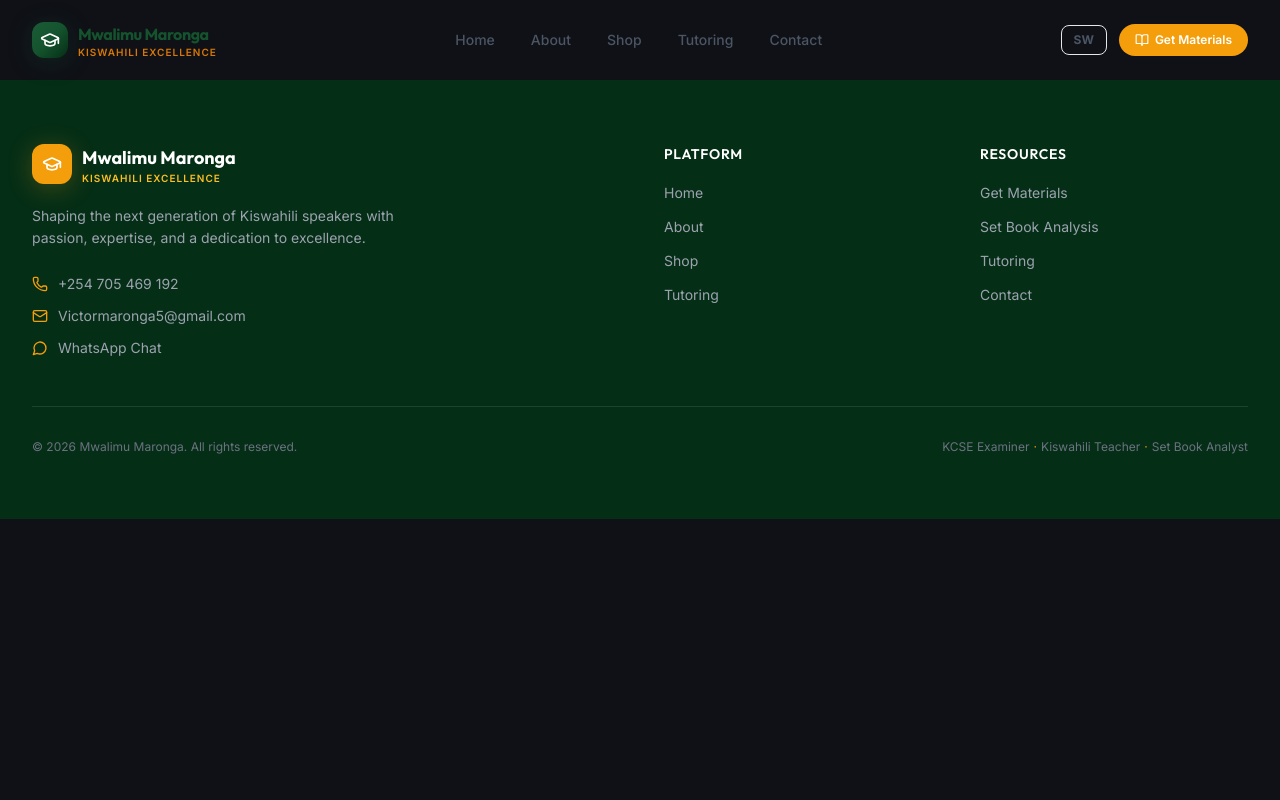
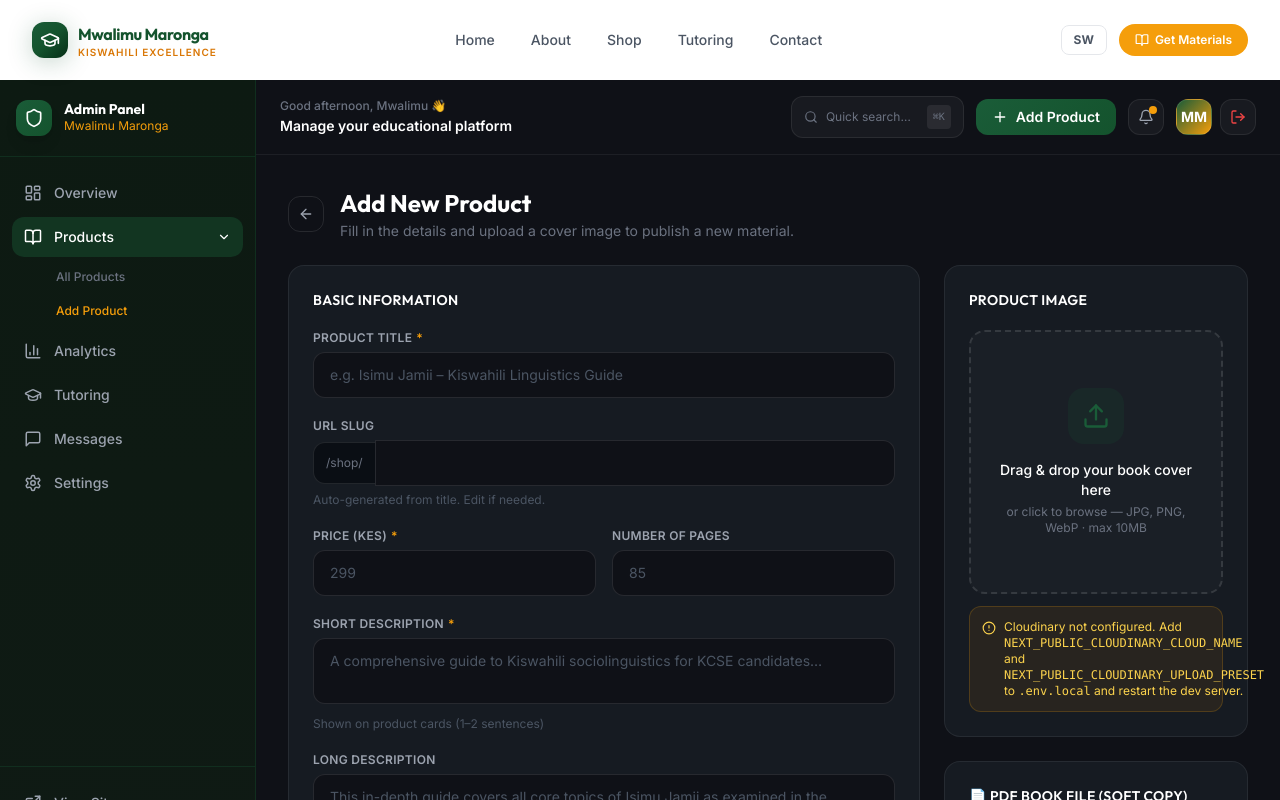
Before and after one commit to malnusagency-lgtm/Mwalimu-maronga, a Next.js app: page /admin/products/new in a window 1280 px wide. Shown: the top 800 px of the page. Built offline with nearby package versions, Linux system fonts and the light colour scheme.

Commit message:
fix: conditionally hide site header and footer on admin routes to prevent dashboard rendering inside front-end page layout

```diff
--- a/app/admin/layout.tsx
+++ b/app/admin/layout.tsx
@@ -14,17 +14,7 @@
 
 export default function AdminLayout({ children }: { children: React.ReactNode }) {
   return (
-    <html lang="en" className="scroll-smooth">
-      <head>
-        <link rel="preconnect" href="https://fonts.googleapis.com" />
-        <link rel="preconnect" href="https://fonts.gstatic.com" crossOrigin="anonymous" />
-        <link
-          href="https://fonts.googleapis.com/css2?family=Inter:wght@300;400;500;600;700;800&family=Outfit:wght@400;500;600;700;800;900&display=swap"
-          rel="stylesheet"
-        />
-      </head>
-      <body className="antialiased" style={{ background: "#0f1117", minHeight: "100vh" }}>
-        <div className="flex h-screen overflow-hidden">
+    <div className="flex h-screen overflow-hidden text-white" style={{ background: "#0f1117" }}>
       {/* Sidebar */}
       <AdminSidebar />
 
@@ -36,7 +26,5 @@
         </main>
       </div>
     </div>
-      </body>
-    </html>
   );
 }
--- a/app/layout.tsx
+++ b/app/layout.tsx
@@ -1,4 +1,5 @@
 import type { Metadata } from "next";
+import { headers } from "next/headers";
 import "./globals.css";
 import Navbar from "@/components/layout/Navbar";
 import Footer from "@/components/layout/Footer";
@@ -28,11 +29,15 @@
   },
 };
 
-export default function RootLayout({
+export default async function RootLayout({
   children,
 }: {
   children: React.ReactNode;
 }) {
+  const headerList = await headers();
+  const pathname = headerList.get("x-pathname") || "";
+  const isAdmin = pathname.startsWith("/admin");
+
   return (
     <html lang="en" className="scroll-smooth">
       <head>
@@ -45,9 +50,9 @@
       </head>
       <body className="antialiased min-h-screen flex flex-col">
         <LanguageProvider>
-          <Navbar />
-          <main className="flex-1 pt-16 md:pt-20">{children}</main>
-          <Footer />
+          {!isAdmin && <Navbar />}
+          <main className={isAdmin ? "flex-1" : "flex-1 pt-16 md:pt-20"}>{children}</main>
+          {!isAdmin && <Footer />}
         </LanguageProvider>
       </body>
     </html>
```
Also changed, not shown: middleware.ts (+14 -7 lines). Lines whose indentation alone changed are shown as unchanged.
